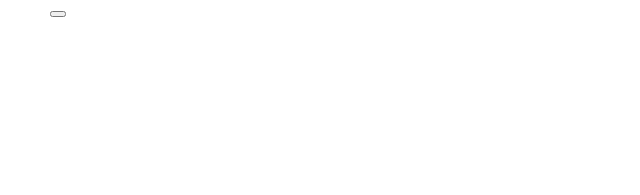
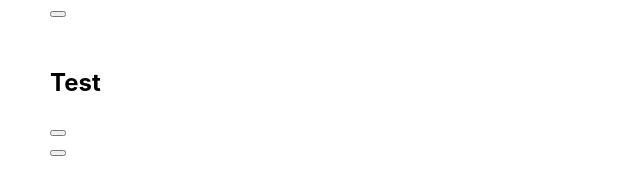
Before and after one commit to hetvashi/ToDoApp, a React (Create React App) app in the folder Frontend/: page / in a window 1280 px wide. Shown: the part 163-358 px from the top of the page, without its empty margins (0-640 px from the left). Built offline with nearby package versions, Linux system fonts and the light colour scheme; the HTML template or start-up script is replaced by a standard one.

Commit message:
todoTemplate

```diff
--- a/Frontend/src/App.js
+++ b/Frontend/src/App.js
@@ -1,6 +1,8 @@
 import React from 'react';
+
 import Form from './components/Form';
 import Section from './components/Section';
+import List from './components/List';
 
 const appTitle = "To-Do App"
 
@@ -12,6 +14,9 @@ const App = () => {
     <Section>
       <Form />
     </Section>
+    <Section>
+      <List />
+    </Section>
 
 
   </div>;
--- /dev/null
+++ b/Frontend/src/components/List.js
@@ -0,0 +1,13 @@
+import React from "react";
+import Todo from "./Todo";
+
+const List = () => {
+    return (
+        <div className="ui grid center aligned">
+            <Todo />
+        </div>
+
+    );
+};
+
+export default List;
--- /dev/null
+++ b/Frontend/src/components/Todo.js
@@ -0,0 +1,19 @@
+import React from "react";
+
+const Todo = () => {
+    return (
+        <div className="row">
+            <div className="column five wide">
+                <h2>Test</h2>
+            </div>
+            <div className="column one wide">
+                <button className="ui button circular icon green"><i className="white check icon"></i></button>
+            </div>
+            <div className="column one wide">
+                <button className="ui button circular icon red"><i className="white remove icon"></i></button>
+            </div>
+        </div>
+    );
+};
+
+export default Todo;
```
